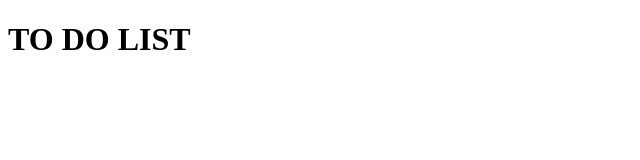
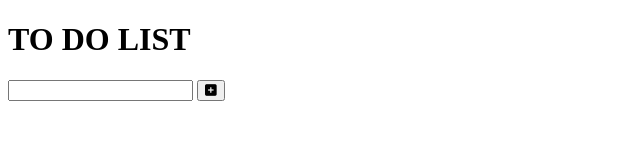
Before and after one commit to imorphii/todo-list, a plain HTML site: page index.html in a window 1280 px wide. Shown: the whole page, without its empty margins (0-640 px from the left). Drawn offline with Linux system fonts and the light colour scheme.

Commit message:
add form with button

```diff
--- a/index.html
+++ b/index.html
@@ -11,7 +11,15 @@
     <title>ToDoList</title>
 </head>
 <body>
-    <h1>TO DO LIST</h1>
+    <header>
+        <h1>TO DO LIST</h1>
+    </header>
+    <form>
+        <input type="text" class="todo-input">
+        <button type="submit" class="todo-button">
+            <i class="fas fa-plus-square"></i>
+        </button>
+    </form>
     <script src="script.js"></script>
 </body>
 </html>
```
